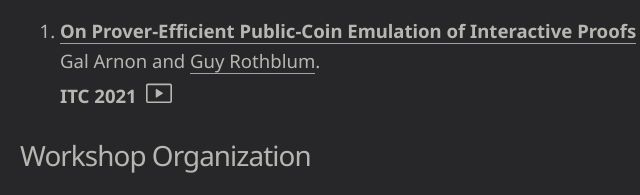
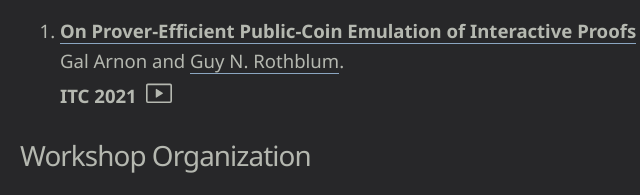
Before and after one commit to galarnon42/galarnon42.github.io, a plain HTML site: page index.html in a window 1280 px wide. Shown: the part 2023-2218 px from the top of the page, 316-956 px from the left. Drawn offline with Linux system fonts and the light colour scheme.

Commit message:
Update index.html

```diff
--- a/index.html
+++ b/index.html
@@ -110,7 +110,7 @@
 			<li>
 				<div class="paper">
 				  <p class="title"><a href="https://eccc.weizmann.ac.il/report/2019/176/" target="_blank">On Prover-Efficient Public-Coin Emulation of Interactive Proofs</a></p>
-				  <p class="authors">Gal Arnon and <a class="coauthor" href="https://guyrothblum.wordpress.com/" target="_blank">Guy Rothblum</a>.</p>
+				  <p class="authors">Gal Arnon and <a class="coauthor" href="https://guyrothblum.wordpress.com/" target="_blank">Guy N. Rothblum</a>.</p>
 				  <p><span class="conference">ITC 2021</span> &nbsp;<a  class="icons" href="https://www.youtube.com/watch?v=amkSBF8VVDI" target="_blank"><svg xmlns="http://www.w3.org/2000/svg" width="26" height="26" viewBox="0 0 24 18"><path fill="#b5b8b0" d="M0 4.75C0 3.784.784 3 1.75 3h20.5c.966 0 1.75.784 1.75 1.75v14.5A1.75 1.75 0 0 1 22.25 21H1.75A1.75 1.75 0 0 1 0 19.25Zm1.75-.25a.25.25 0 0 0-.25.25v14.5c0 .138.112.25.25.25h20.5a.25.25 0 0 0 .25-.25V4.75a.25.25 0 0 0-.25-.25Z"/><path fill="#b5b8b0" d="M9 15.584V8.416a.5.5 0 0 1 .77-.42l5.576 3.583a.5.5 0 0 1 0 .842L9.77 16.005a.5.5 0 0 1-.77-.42Z"/></svg></a>
 				  <!--(Also, paper <a target="_blank" href="https://www.wisdom.weizmann.ac.il/~oded/MC/309.html">#309</a> in Oded's Choices)--></p>
 				</div>
```
